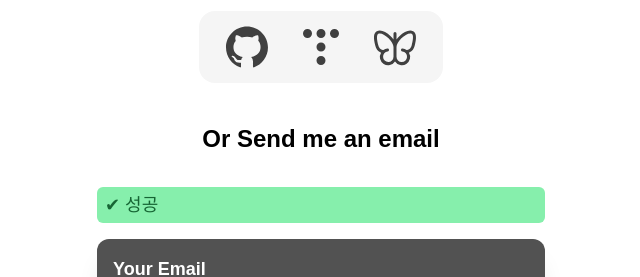
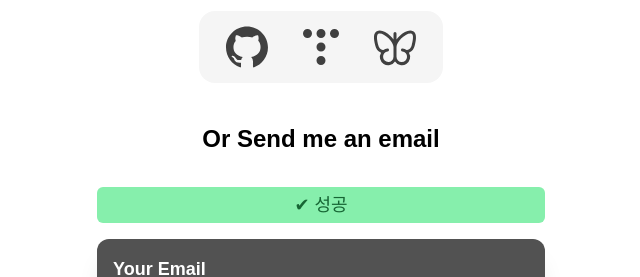
Before and after one commit to sorrel012/next-blog, a Next.js app: page /contact in a window 1280 px wide. Both pictures are taken after typing "name@example.com", "Sample", "Sample" into the empty fields and a click on the button "Submit". Shown: the top 277 px of the page, without its empty margins (319-959 px from the left). Built offline with nearby package versions, Linux system fonts and the light colour scheme; a web font is replaced by a local one.

Commit message:
style: 배너 문구 가운데 정렬

```diff
--- a/src/components/contact/Banner.tsx
+++ b/src/components/contact/Banner.tsx
@@ -12,7 +12,7 @@ export default function Banner({
   const icon = isSuccess ? '✔' : '🔥';
   return (
     <p
-      className={`px-2 py-1 ${isSuccess ? 'bg-green-300 text-green-800' : 'bg-red-300 text-red-300'} w-full max-w-md rounded-md`}
+      className={`px-2 py-1 text-center ${isSuccess ? 'bg-green-300 text-green-800' : 'bg-red-300 text-red-300'} w-full max-w-md rounded-md`}
     >{`${icon} ${message}`}</p>
   );
 }
```
